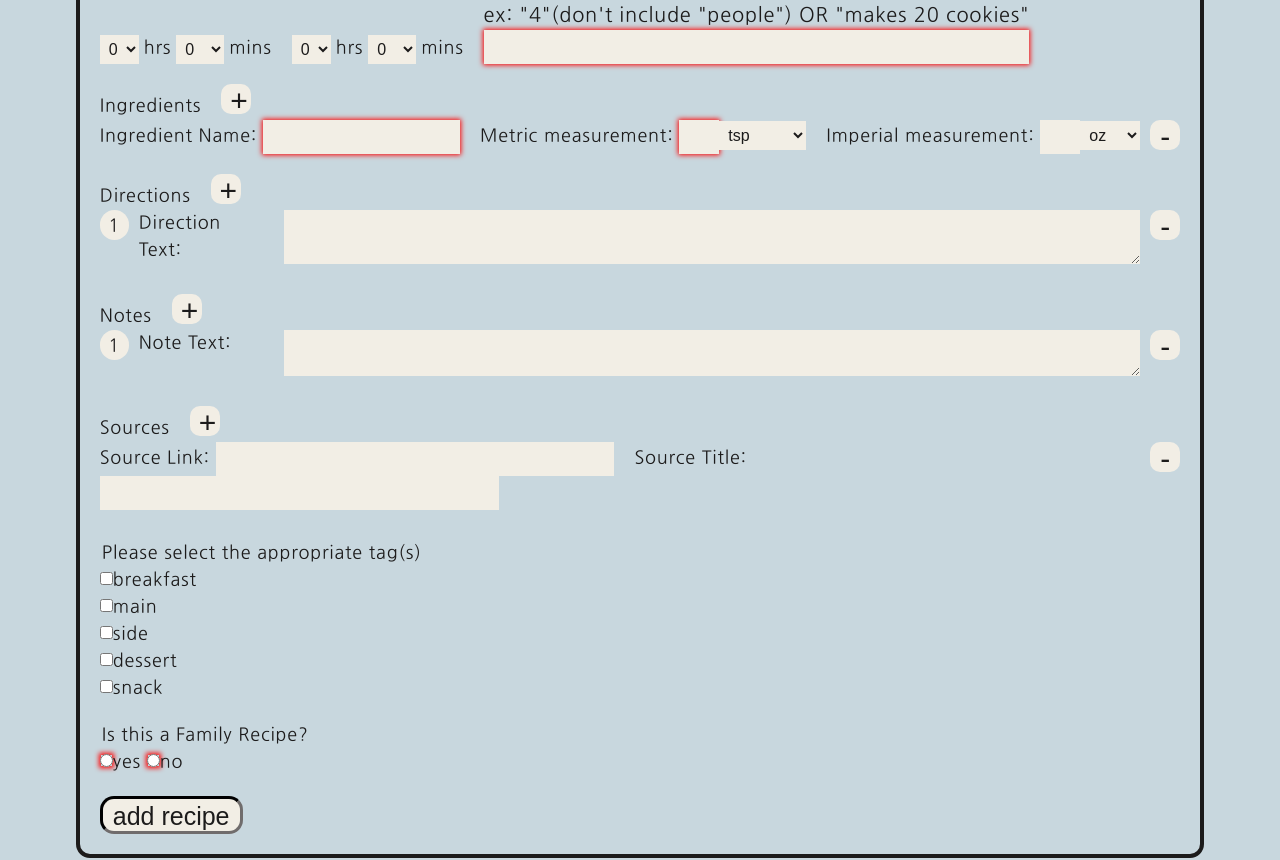
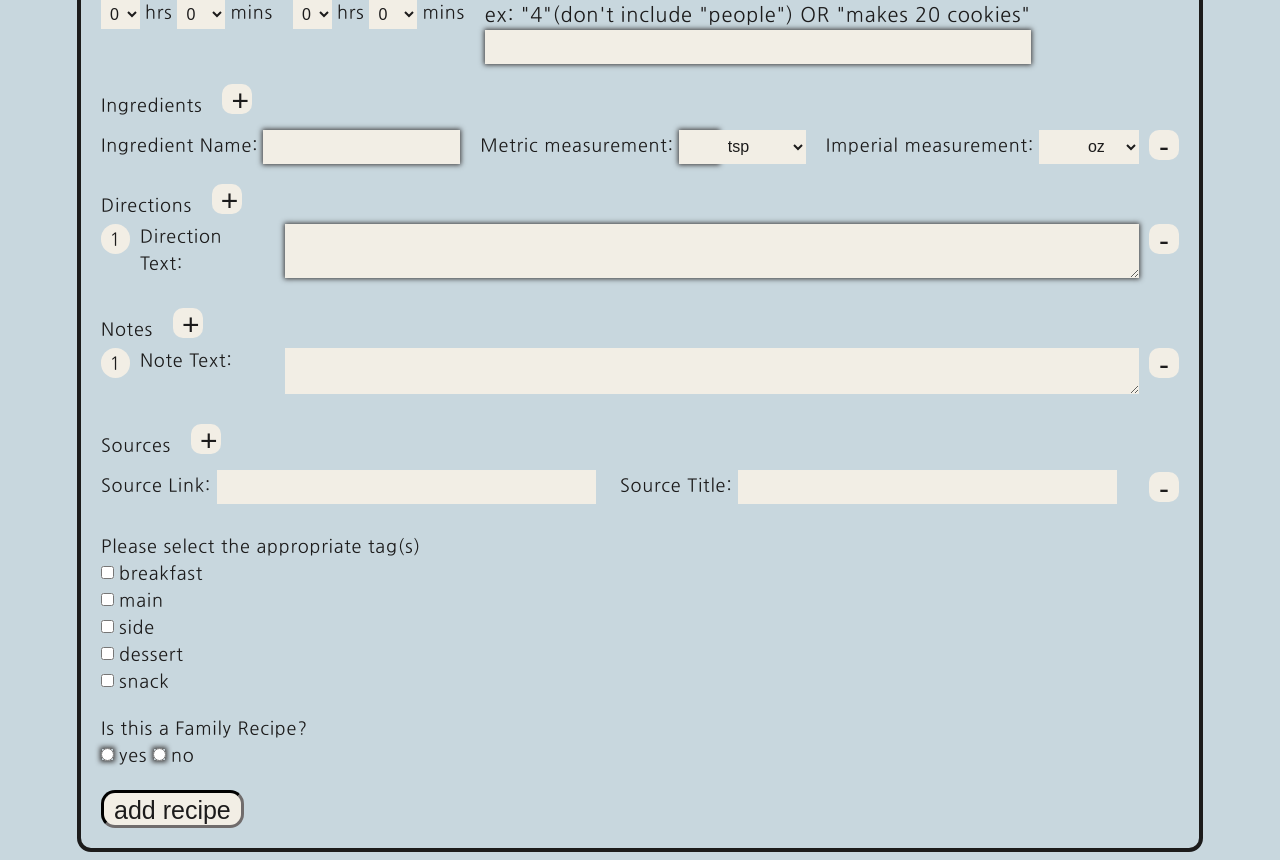
Before and after one commit to CJgett/gettinger-recipes, a Next.js app: page /admin/add-recipe in a window 1280 px wide. Shown: the part 1000-1860 px from the top of the page. Built offline with nearby package versions, Linux system fonts and the light colour scheme; a web font is replaced by a local one.

Commit message:
form formatting :)

```diff
--- a/app/components/form-components/SourceField.jsx
+++ b/app/components/form-components/SourceField.jsx
@@ -1,10 +1,14 @@
 export default function SourceField({sourceKey, defaultSource=""}) {
   return (
     <div className="source">
-      <label htmlFor={`source-link-${sourceKey}`}>Source Link: </label>
-      <input type="url" id={`source-link-${sourceKey}`} name="source_link" defaultValue={defaultSource.source_link} />
-      <label htmlFor={`source-title-${sourceKey}`}>Source Title: </label>
-      <input id={`source-title-${sourceKey}`} name="source_title" defaultValue={defaultSource.source_title} />
+      <div className="source-link-container">
+        <label htmlFor={`source-link-${sourceKey}`}>Source Link: </label>
+        <input type="url" id={`source-link-${sourceKey}`} name="source_link" defaultValue={defaultSource.source_link} />
+      </div>
+      <div className="source-title-container">
+        <label htmlFor={`source-title-${sourceKey}`}>Source Title: </label>
+        <input id={`source-title-${sourceKey}`} name="source_title" defaultValue={defaultSource.source_title} />
+      </div>
     </div>
   );
 }
--- a/app/styles/admin.css
+++ b/app/styles/admin.css
@@ -21,14 +21,13 @@
       display: flex;
       gap: 20px;
 
-      @media only screen and (max-width: 768px) {
+      @media only screen and (max-width: 960px) {
         flex-direction: column;
       }
 
         .form-question {
           display: flex;
           flex-direction: column;
-          justify-content: space-between;
         }
     }
 
@@ -63,12 +62,26 @@
 
       & .ingredient-group {
         display: flex;
+        margin-top: 10px;
+
+        div > div {
+          display: flex;
+          align-items: center;
+
+          label:first-of-type {
+            margin-right: 5px;
+          }
+
+          select {
+            height: 100%;
+          }
+        }
 
         & input[type="number"] {
           max-width: 30px;
         }
 
-          @media (max-width: 768px) {
+        @media (max-width: 960px) {
           padding-bottom: 15px;
           margin-bottom: 15px;
 
@@ -109,12 +122,25 @@
 
       & fieldset {
         padding: 0px;
+
+        legend {
+          padding: 0px;
+        }
+
+        input {
+          margin-right: 5px;
+        }
       }
     }
 
     & .directions, .notes {
 
-      &> div > div {
+      &> div {
+        button {
+          margin-bottom: 10px;
+        }
+
+        > div {
           display: flex;
           align-items: top;
           gap: 10px;
@@ -145,15 +171,13 @@
                 width: 97%;
               }
 
-            @media only screen and (max-width: 768px) {
+              @media only screen and (max-width: 960px) {
                 flex-direction: column;
                 gap: 0px;
               }
             }
 
-          @media only screen and (max-width: 768px) {
-            margin-bottom: 0px;
-
+            @media only screen and (max-width: 960px) {
               button {
                 align-self: flex-start;
                 margin-top: 30px;
@@ -162,18 +186,41 @@
           }
         }
       }
+    }
 
     .sources {
+      &>div {
+        @media only screen and (max-width: 768px) {
+          &>div:not(:last-child) {
+            padding-bottom: 10px;
+            border-bottom: 1px dashed rgba(var(--c-text-rgb), 0.5);
+          }
+        }
 
-      &>div > div {
+        >div {
           display: flex;
+          align-items: center;
 
           .source {
             margin-bottom: 10px;
+            margin-top: 10px;
+            width: 100%;
+            display: flex;
+
+            @media only screen and (max-width: 768px) {
+              flex-direction: column;
+              gap: 10px;
+
+
+
+
+            }
+
+            .source-link-container, .source-title-container {
               width: 100%;
 
               & input {
-           width: calc((100% - 263px)/2);
+                width: calc(100% - 150px);
 
                 &:first-of-type {
                   margin-right: 20px;
@@ -182,8 +229,11 @@
             }
           }
         }
-    input:invalid {
-  box-shadow: 0 0 5px 1px red;
+      }
+    }
+
+    input:invalid, textarea:invalid {
+      box-shadow: 0 0 5px 1px var(--c-accent-primary);
     }
   }
 }
```
Lines whose indentation alone changed are shown as unchanged.
